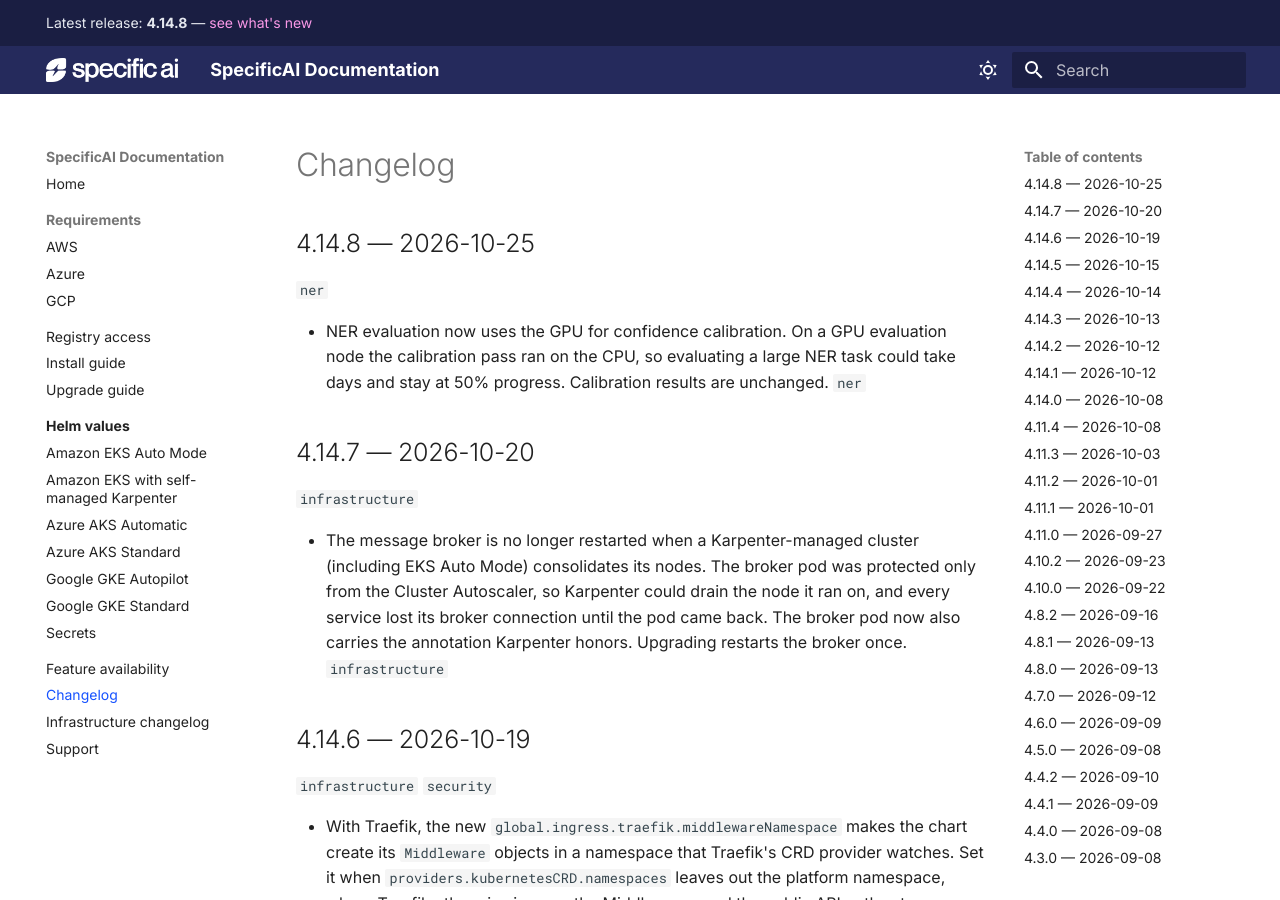
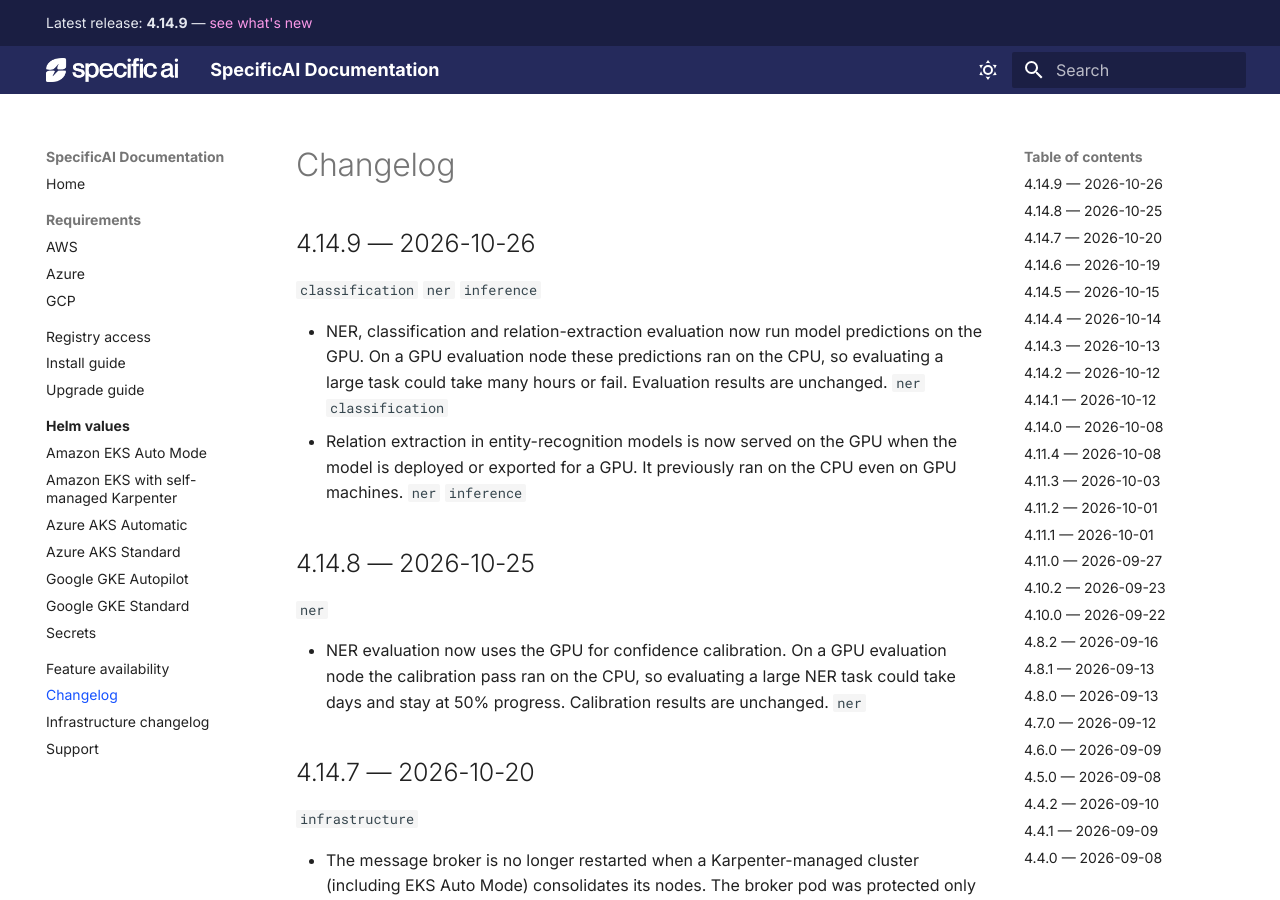
Before and after one commit to marketplace-specificai/specificai-platform, an MkDocs documentation site: the page built from docs/changelog.md, in a window 1280 px wide and 900 px high. Built offline with MkDocs 1.6.1 and Material for MkDocs 9.7.7, drawn with Linux system fonts in a browser that asks for light colours.

Commit message:
Platform 4.14.9

```diff
--- a/docs/changelog.md
+++ b/docs/changelog.md
@@ -1,4 +1,11 @@
 # Changelog
+
+## 4.14.9 — 2026-10-26
+
+`classification` `ner` `inference`
+
+- NER, classification and relation-extraction evaluation now run model predictions on the GPU. On a GPU evaluation node these predictions ran on the CPU, so evaluating a large task could take many hours or fail. Evaluation results are unchanged. `ner` `classification`
+- Relation extraction in entity-recognition models is now served on the GPU when the model is deployed or exported for a GPU. It previously ran on the CPU even on GPU machines. `ner` `inference`
 
 ## 4.14.8 — 2026-10-25
 
--- a/docs/features.md
+++ b/docs/features.md
@@ -2,7 +2,7 @@
 
 The platform's features, the chart version each first shipped in,
 and its cloud availability — generated from the release catalog for
-platform version **4.14.8**.
+platform version **4.14.9**.
 
 **Clouds** reads as follows:
 
--- a/docs/infra-changelog.md
+++ b/docs/infra-changelog.md
@@ -6,6 +6,10 @@ needs nothing beyond the standard [upgrade procedure](upgrade.md). When you
 skip versions, apply every entry between your current version and the target,
 oldest first. The [changelog](changelog.md) lists everything else each version
 changes.
+
+## 4.14.9 — 2026-10-26
+
+No infrastructure change.
 
 ## 4.14.8 — 2026-10-25
 
--- a/mkdocs.yml
+++ b/mkdocs.yml
@@ -122,8 +122,8 @@ extra_css:
   - stylesheets/extra.css
 
 extra:
-  latest_release: "4.14.8"
-  latest_release_anchor: "4148-2026-10-25"
+  latest_release: "4.14.9"
+  latest_release_anchor: "4149-2026-10-26"
   generator: false
   social:
     - icon: fontawesome/brands/github
```
Also changed, not shown: CHANGELOG.md (+7 -0 lines), README.md (+4 -4 lines), docs/install.md (+4 -4 lines).
